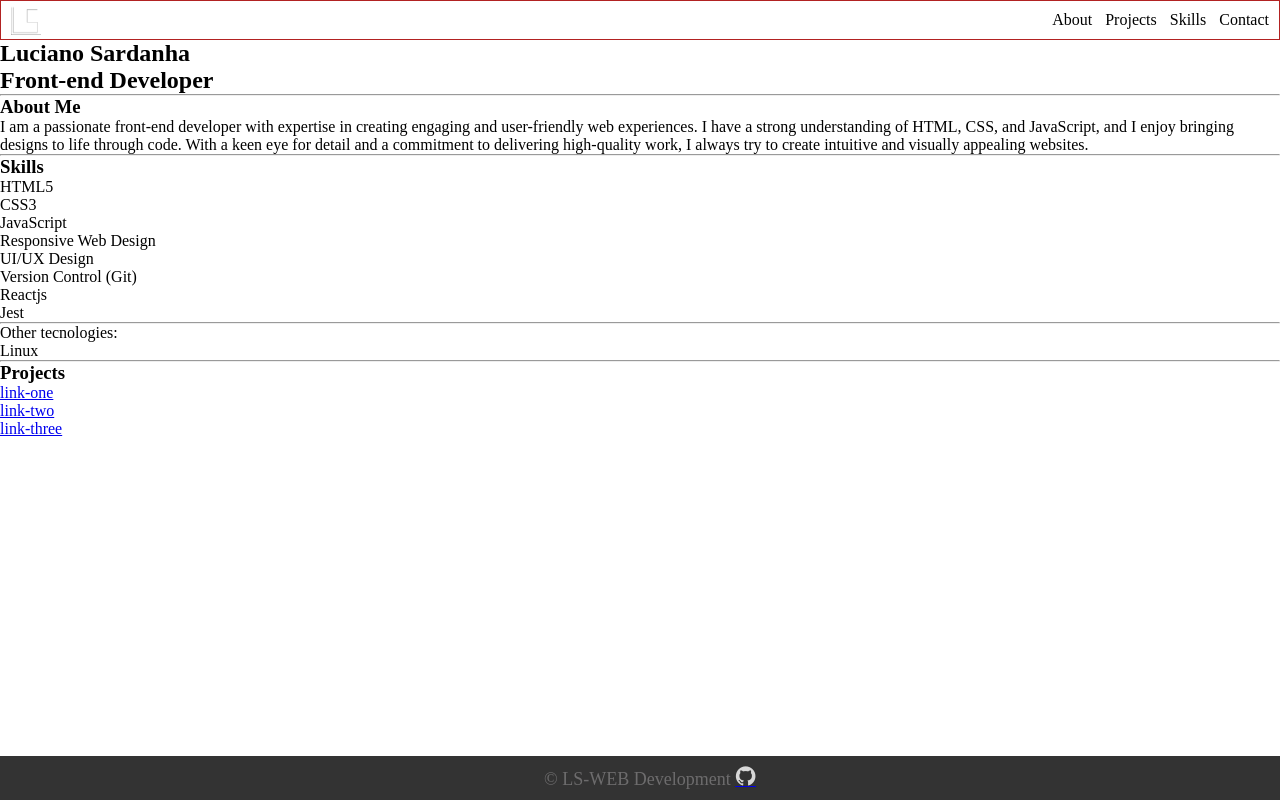
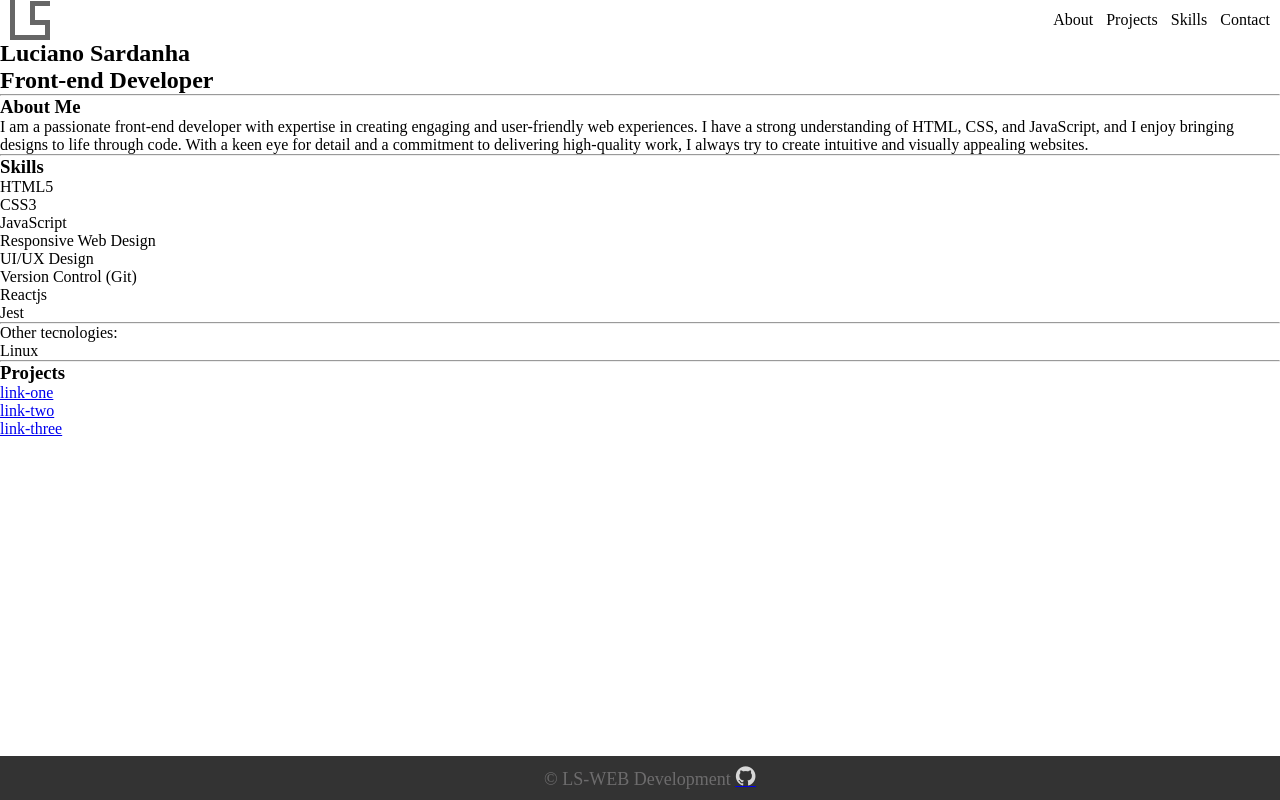
Before and after one commit to lswebdevelops/personal-portfolio, a plain HTML site: page index.html in a window 1280 px wide. Drawn offline with nearby package versions, Linux system fonts and the light colour scheme.

Commit message:
finishing logo

```diff
--- a/index.html
+++ b/index.html
@@ -3,16 +3,28 @@
   <head>
     <meta charset="UTF-8" />
     <meta name="viewport" content="width=device-width, initial-scale=1.0" />
-    <link rel="shortcut icon" href="./images/favicon.png" type="image/x-icon" />
+    <link
+      rel="shortcut icon"
+      href="./images/favicon2.png"
+      type="image/x-icon"
+    />
     <link rel="stylesheet" href="style.css" />
-    <link rel="stylesheet" href="https://cdn.jsdelivr.net/gh/devicons/devicon@v2.15.1/devicon.min.css">
+    <link
+      rel="stylesheet"
+      href="https://cdn.jsdelivr.net/gh/devicons/devicon@v2.15.1/devicon.min.css"
+    />
     <script src="index.js" defer></script>
     <title>Front-end Dev | Luciano Sardanha</title>
   </head>
   <body>
     <header class="header-container">
-      <div>
-        <img class="logo-image" src="./images/favicon.jpg" alt="ls logo" />
+      <div class="logo-container">
+        <div class="left-logo-line"></div>
+        <div class="bottom-logo-line"></div>
+        <div class="right-logo-line"></div>
+        <div class="right-middle-logo-line"></div>
+        <div class="left-middle-logo-line"></div>
+        <div class="top--right-logo-line"></div>
       </div>
       <nav class="link-container">
         <a>About</a>
@@ -28,7 +40,7 @@
       </section>
       <div class="content">
         <section>
-          <hr>
+          <hr />
 
           <h3>About Me</h3>
           <p>
@@ -41,8 +53,7 @@
           </p>
         </section>
         <section>
-          <hr>
-
+          <hr />
 
           <h3>Skills</h3>
           <ul>
@@ -56,7 +67,7 @@
             <li>Jest</li>
           </ul>
 
-          <hr>
+          <hr />
 
           <ul>
             Other tecnologies:
@@ -64,7 +75,7 @@
           </ul>
         </section>
       </div>
-      <hr>
+      <hr />
 
       <aside>
         <h3>Projects</h3>
@@ -77,10 +88,13 @@
     </main>
     <footer>
       &#169; LS-WEB Development
-       <a href="https://github.com/lswebdevelops" target="_blank" rel="noopener noreferrer">
+      <a
+        href="https://github.com/lswebdevelops"
+        target="_blank"
+        rel="noopener noreferrer"
+      >
         <i class="devicon-github-original"></i>
-       </a>
-     </footer>
-
+      </a>
+    </footer>
   </body>
 </html>
--- a/style.css
+++ b/style.css
@@ -2,16 +2,14 @@
   padding: 0;
   margin: 0;
 }
-:root{
+:root {
   --main-light-color: rgb(215, 215, 215);
   --main-dark-color: rgb(109, 108, 109);
   --main-border: solid 3px blue;
   --main-dark-background: #333;
+  --second-dark-background: #666;
   --main-light-background: rgb(215, 215, 215);
-
 }
-
-
 
 body {
   margin: 0;
@@ -20,20 +18,171 @@ body {
 
 /* header */
 
+/* logo */
+/* change the just .logo-container size and the rest will adjust */
+.logo-container {
+  width: 40px;
+  height: 40px;
+  /* border: firebrick solid 1px;; */
+  position: relative;
+}
+
+.left-logo-line {
+  background-color: var(--second-dark-background);
+  position: absolute;
+  width: 5px;
+  height: 100%; /* Set height to 100% to match the container's height */
+  left: 0; /* Align the line with the left side of the container */
+  top: 0; /* Align the line with the top of the container */
+  animation-duration: 3s;
+  animation-name: change-size;
+  animation-iteration-count: 1;
+  animation-direction:alternate;
+}
+@keyframes change-size {
+  from {
+    width: 1px;
+    background-color: #333;
+  }
+  to {
+    width: 5px;
+  }
+}
+
+
+.bottom-logo-line {
+  background-color: var(--second-dark-background);
+  position: absolute;
+  width: 100%; /* Set width to 100% to match the container's width */
+  height: 5px;
+  left: 0; /* Align the line with the left side of the container */
+  bottom: 0; /* Align the line with the bottom of the container */
+  animation-duration: 3s;
+  animation-name: change-size1;
+  animation-iteration-count: 1;
+  animation-direction: alternate;
+
+}
+
+@keyframes change-size1 {
+  from {
+    height: 1px;
+    background-color: #333;
+
+  }
+
+  to {
+    height: 5px;
+    background-color: #666;
+  }
+}
+.right-logo-line {
+  background-color: var(--second-dark-background);
+  position: absolute;
+  width: 5px;
+  height: calc(50% - 1px); /* Use calc() to adjust the height based on the container's height */
+  right: 0; /* Align the line with the right side of the container */
+  top: calc(50%); /* Align the line with the top of the container */
+  animation-duration: 3s;
+  animation-name: change-size2;
+  animation-iteration-count: 1;
+  animation-direction:alternate;
+}
+@keyframes change-size2 {
+  from {
+    width: 1px;
+    background-color: #333;
+
+  }
+  to {
+    width: 5px;
+    background-color: #666;
+  }
+}
+
+
+.right-middle-logo-line {
+  background-color: var(--second-dark-background);
+  position: absolute;
+  width: calc(50%); /* Use calc() to adjust the width based on the container's width */
+  height: 5px;
+  left: calc(50%); /* Align the line with 35px from the left side of the container */
+  top: calc(50%); /* Align the line with 25px from the top of the container */
+  animation-duration: 3s;
+  animation-name: change-size3;
+  animation-iteration-count: 1;
+  animation-direction:alternate;
+}
+@keyframes change-size3 {
+  from {
+    height: 1px;
+    background-color: #333;
+
+  }
+  to {
+    height: 5px;
+    background-color: #666;
+  }
+}
+
+
+.left-middle-logo-line {
+  background-color: var(--second-dark-background);
+  position: absolute;
+  width: 5px;
+  height: calc(50%); /* Use calc() to adjust the height based on the container's height */
+  left: calc(50%); /* Align the line with 35px from the left side of the container */
+  top: 1px; /* Align the line with the top of the container */
+  animation-duration: 3s;
+  animation-name: change-size4;
+  animation-iteration-count: 1;
+  animation-direction:alternate;
+}
+@keyframes change-size4 {
+  from {
+    width: 1px;
+    background-color: #333;
+
+  }
+  to {
+    width: 5px;
+    background-color: #666;
+  }
+}
+
+
+.top--right-logo-line {
+  background-color: var(--second-dark-background);
+  position: absolute;
+  width: calc(50%); /* Use calc() to adjust the width based on the container's width */
+  height: 5px;
+  left: calc(50%); /* Align the line with 35px from the left side of the container */
+  top: 1px; /* Align the line with the top of the container */
+  animation-duration: 3s;
+  animation-name: change-size5;
+  animation-iteration-count: 1;
+  animation-direction:alternate;
+}
+@keyframes change-size5 {
+  from {
+    height: 1px;
+    background-color: #333;
+
+  }
+  to {
+    height: 5px;
+    background-color: #666;
+  }
+}
+
+
+/* end logo */
+
+
 .header-container {
-    border:  solid firebrick 1px;
   display: flex;
   justify-content: space-between;
   padding: 0 10px 0 10px;
-     ;
-    }
-
-  .logo-image {
-    /* border:  solid firebrick 1px; */
-    margin-top: 4px;
-    width: 30px;
-    height: 30px;
-
 }
 
 .link-container {
@@ -41,18 +190,7 @@ body {
   flex-wrap: wrap;
   gap: 13px;
   align-items: center;
-
 }
-
-
-
-
-
-
-
-
-
-
 
 /* main */
 
@@ -71,7 +209,6 @@ footer {
   width: 100%;
   text-decoration: none;
   color: var(--main-dark-color);
-
 }
 .devicon-github-original {
   color: var(--main-light-color);
```
Also changed, not shown: images/LS.png (deleted), images/favicon.png (deleted), images/favicon2.png (added). Lines whose indentation alone changed are shown as unchanged.
